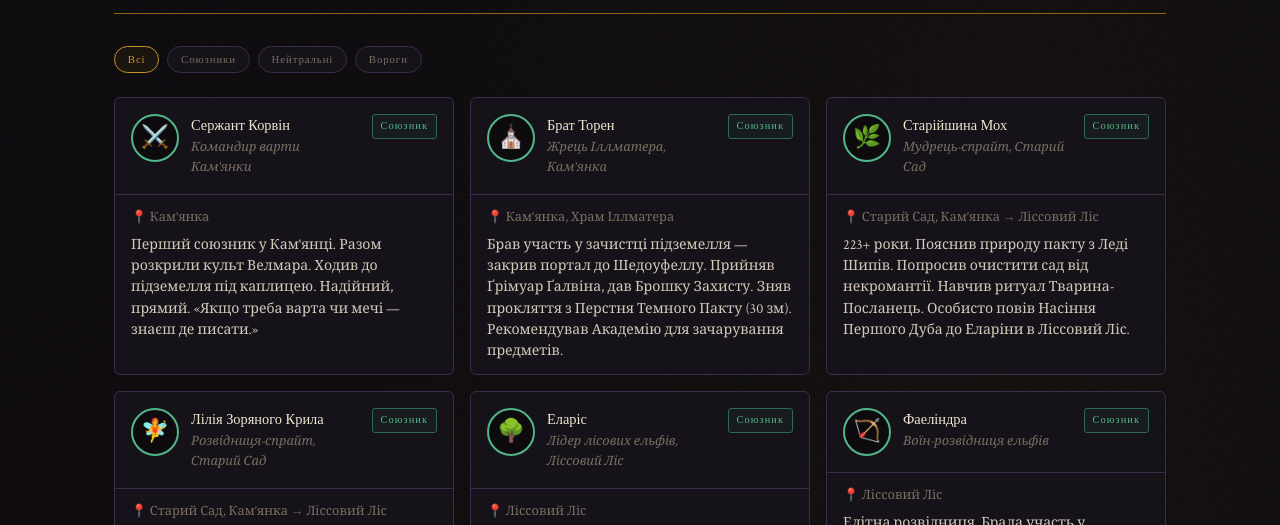
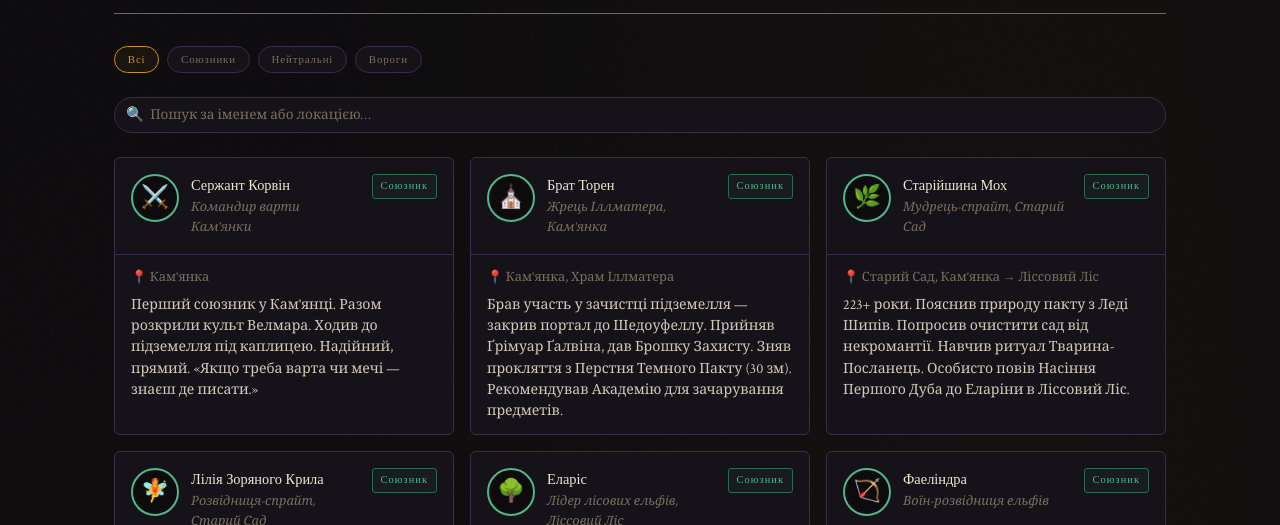
Before and after one commit to denyuneedtoknow/dnd_ai_warlock_adventure, a plain HTML site: page npcs.html in a window 1280 px wide. Shown: the part 275-800 px from the top of the page. Drawn offline with Linux system fonts and the light colour scheme.

Commit message:
add npc search

```diff
--- a/css/style.css
+++ b/css/style.css
@@ -804,6 +804,46 @@ nav {
   background: rgba(139, 105, 20, 0.1);
 }
 
+.npc-search-wrap {
+  position: relative;
+  margin-bottom: 1.5rem;
+}
+
+.npc-search-icon {
+  position: absolute;
+  left: 0.75rem;
+  top: 50%;
+  transform: translateY(-50%);
+  font-size: 0.9rem;
+  pointer-events: none;
+}
+
+.npc-search {
+  width: 100%;
+  padding: 0.5rem 0.75rem 0.5rem 2.2rem;
+  background: var(--bg-card);
+  border: 1px solid var(--border);
+  border-radius: 20px;
+  color: var(--text);
+  font-size: 0.85rem;
+  font-family: inherit;
+  outline: none;
+  transition: border-color 0.2s;
+  box-sizing: border-box;
+}
+
+.npc-search::placeholder { color: var(--text-muted); }
+
+.npc-search:focus { border-color: var(--gold); }
+
+.npc-empty {
+  color: var(--text-muted);
+  font-style: italic;
+  text-align: center;
+  padding: 2rem;
+  grid-column: 1 / -1;
+}
+
 .npc-grid {
   display: grid;
   grid-template-columns: repeat(auto-fill, minmax(280px, 1fr));
--- a/npcs.html
+++ b/npcs.html
@@ -23,6 +23,11 @@
       <button class="filter-btn" data-filter="hostile">Вороги</button>
     </div>
 
+    <div class="npc-search-wrap">
+      <span class="npc-search-icon">🔍</span>
+      <input class="npc-search" id="npc-search" type="text" placeholder="Пошук за іменем або локацією…" autocomplete="off">
+    </div>
+
     <div class="npc-grid" id="npc-grid"></div>
   </div>
 
@@ -37,10 +42,23 @@
     };
 
     let allNpcs = [];
+    let activeFilter = 'all';
 
-    function renderNpcs(filter) {
-      const list = filter === 'all' ? allNpcs : allNpcs.filter(n => n.relation === filter);
-      document.getElementById('npc-grid').innerHTML = list.map(n => `
+    function renderNpcs() {
+      const query = document.getElementById('npc-search').value.trim().toLowerCase();
+      let list = activeFilter === 'all' ? allNpcs : allNpcs.filter(n => n.relation === activeFilter);
+      if (query) {
+        list = list.filter(n =>
+          n.name.toLowerCase().includes(query) ||
+          (n.location || '').toLowerCase().includes(query)
+        );
+      }
+      const grid = document.getElementById('npc-grid');
+      if (!list.length) {
+        grid.innerHTML = '<div class="npc-empty">Нікого не знайдено</div>';
+        return;
+      }
+      grid.innerHTML = list.map(n => `
         <div class="npc-card ${n.relation}">
           <div class="npc-card-top">
             <div class="npc-avatar">${n.avatar}</div>
@@ -62,13 +80,16 @@
       btn.addEventListener('click', () => {
         document.querySelectorAll('.filter-btn').forEach(b => b.classList.remove('active'));
         btn.classList.add('active');
-        renderNpcs(btn.dataset.filter);
+        activeFilter = btn.dataset.filter;
+        renderNpcs();
       });
     });
 
+    document.getElementById('npc-search').addEventListener('input', renderNpcs);
+
     async function init() {
       allNpcs = await loadJSON('data/npcs.json');
-      renderNpcs('all');
+      renderNpcs();
     }
 
     init().catch(console.error);
```
Also changed, not shown: 1 other file.
